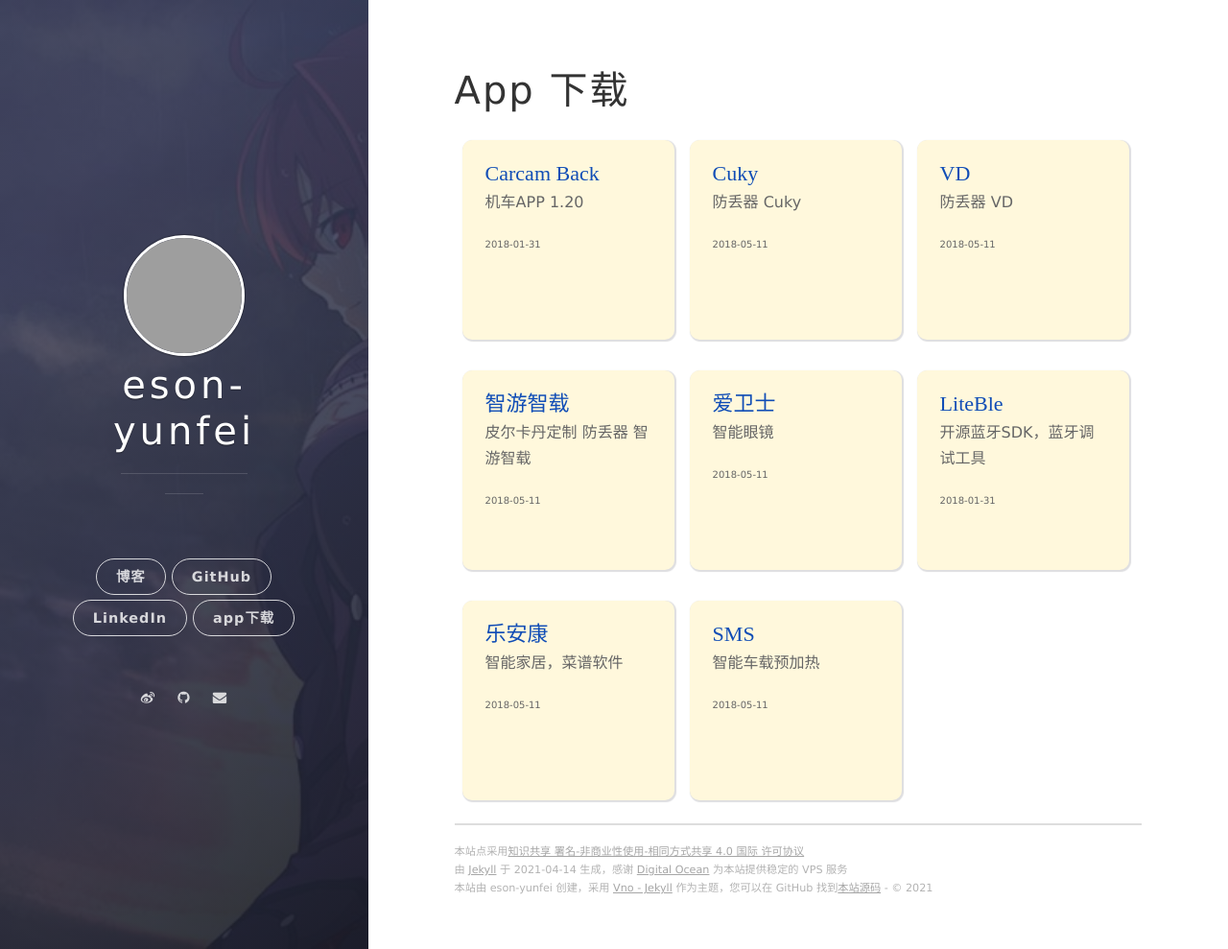
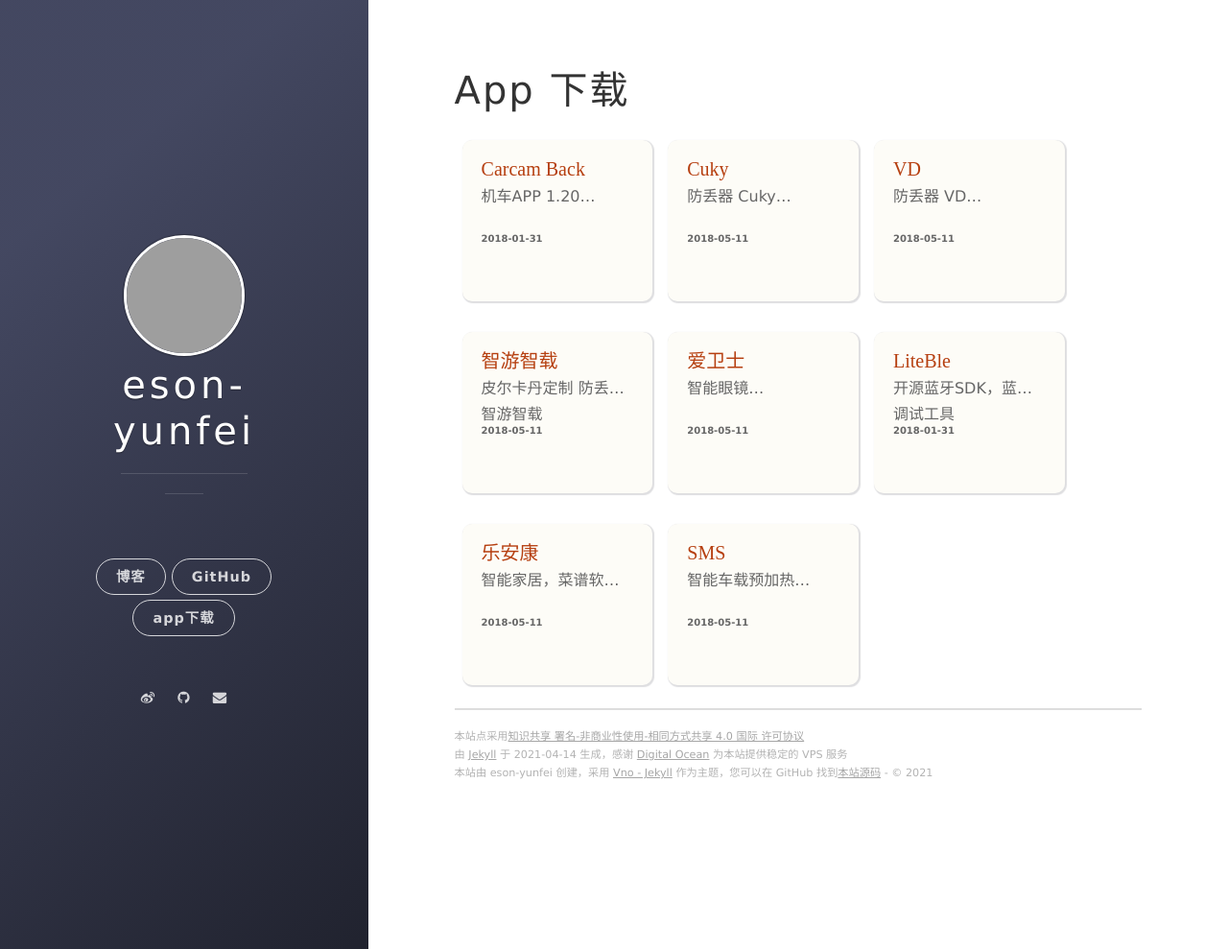
Before and after one commit to eson-yunfei/eson-yunfei.github.io, a Jekyll site: the page built from apps.html, in a window 1280 px wide and 989 px high. Shown: the whole window at 96% size. Built offline with Jekyll 4.4.1, drawn with Linux system fonts in a browser that asks for light colours; nearby versions of some CDN libraries; grey boxes are pictures that could not be loaded.

Commit message:
修改样式和更新配置
修改样式和更新配置

```diff
--- a/Gemfile
+++ b/Gemfile
@@ -6,4 +6,7 @@
 
 # gem "rails"
 
-gem "jekyll", "~> 3.8"
+# gem "jekyll", "~> 3.8"
+gem "jekyll",'~> 4.2.0'
+gem 'jekyll-paginate'
+gem "kramdown"
--- a/_config.yml
+++ b/_config.yml
@@ -24,7 +24,7 @@
 nav:
 
     - {title: GitHub, description: 了解更多关于我, url: 'https://github.com/eson-yunfei'}
-    - {title: LinkedIn, description: 了解更多关于我, url: 'https://linkedin.com/in/esonyunfei'}
+    # - {title: LinkedIn, description: 了解更多关于我, url: 'https://linkedin.com/in/esonyunfei'}
     - {title: app下载, description: 了解更多关于我, url: '/apps'}
 
     # - {title: 关于, description: 了解更多关于我, url: '/about'}
@@ -32,7 +32,8 @@
     # - {title: 订阅, description: 邮件订阅本站, url: '//store.objccn.io/subscribe'}
 
 # Pagination
-gems: [jekyll-paginate]
+plugins: [jekyll-paginate]
+# gems: [jekyll-paginate]
 paginate: 10
 paginate_path: "page/:num/"
 
--- a/css/apps.css
+++ b/css/apps.css
@@ -1,18 +1,17 @@
-
-.app_list{
+.app_list {
   display: nline-block;
   max-width: 100%;
 }
 .app_post {
-    max-width: 28.6%;
-    min-width: 28.6%;
+  max-width: 26.6%;
+  min-width: 26.6%;
   margin: 0.5rem;
   margin-bottom: 1.5rem;
   display: -webkit-box;
   display: -webkit-flex;
   display: -ms-flexbox;
   display: inline-flex;
-    padding: 8px;
+  padding: 4px;
   -webkit-box-orient: horizontal;
   -webkit-box-direction: normal;
   -webkit-flex-direction: row;
@@ -22,15 +21,15 @@
   -webkit-align-items: stretch;
   -ms-flex-align: stretch;
   align-items: stretch;
-    min-height: 12rem;
+  min-height: 10rem;
   -webkit-border-radius: 10px;
   border-radius: 10px;
   overflow: hidden;
-    -webkit-transition: all .3s ease;
-    -o-transition: all .3s ease;
-    transition: all .3s ease;
+  -webkit-transition: all 0.3s ease;
+  -o-transition: all 0.3s ease;
+  transition: all 0.3s ease;
 
-    background-color:cornsilk;
+  background-color: rgb(253, 252, 247);
   -webkit-box-shadow: 1px 1px 1px 1px rgba(31, 35, 46, 0.15);
   box-shadow: 1px 1px 1px 1px rgba(31, 35, 46, 0.15);
 }
@@ -43,24 +42,30 @@
   box-shadow: 0 15px 45px -10px rgba(10, 16, 34, 0.2);
 }
 
-
-
 .app_post-content {
   padding: 1rem;
+  font-size: 16px;
+	word-break:break-all;
+  width: 100%;
+	display:-webkit-box;
+	-webkit-line-clamp:2;
+	-webkit-box-orient:vertical;
+	overflow:hidden;
 }
 
 .app_post .app_post-content .app_post-date,
 .app_post .app_post-content .app_post-words {
   font-size: 10px;
+  font-weight: bold;
 }
 
 .app_post .app_post-content .app_post-title {
   margin: 0 0 5px;
-    font-size: 22px;
+  font-size: 20px;
 }
 
 .app_post .app_post-content .app_post-title a {
-    font-family: 'PT Serif', serif;
+  font-family: "PT Serif", serif;
   text-decoration: none;
-    color: #104db6;
+  color: #b63f10;
 }
```
Also changed, not shown: Gemfile.lock, assets/images/background-cover.jpg (deleted). Lines whose indentation alone changed are shown as unchanged.
